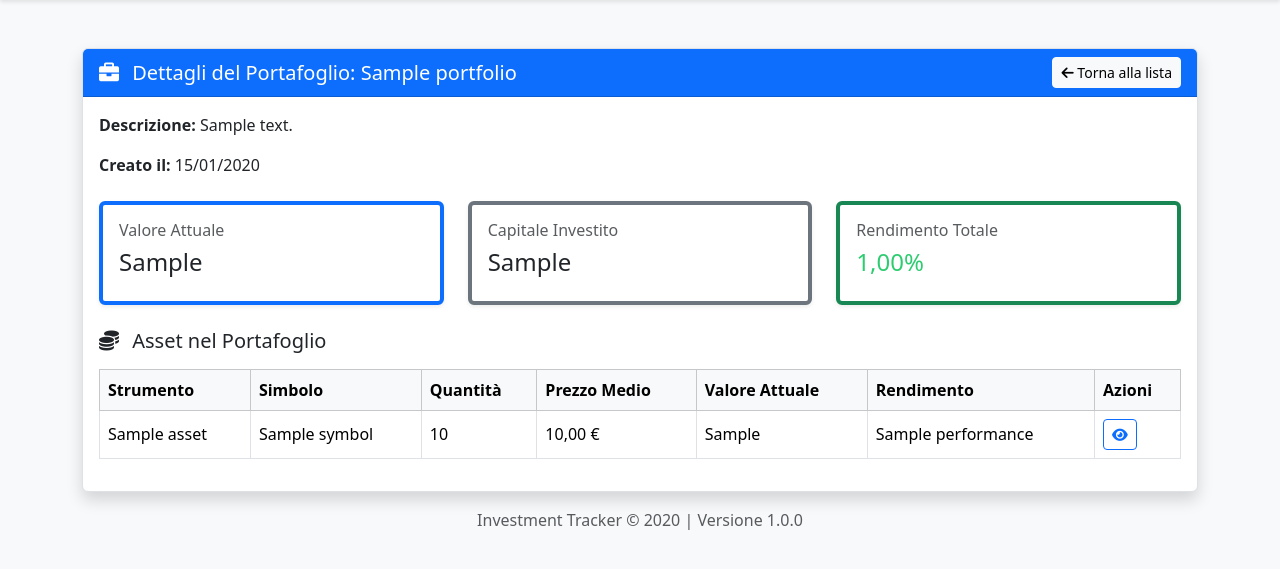
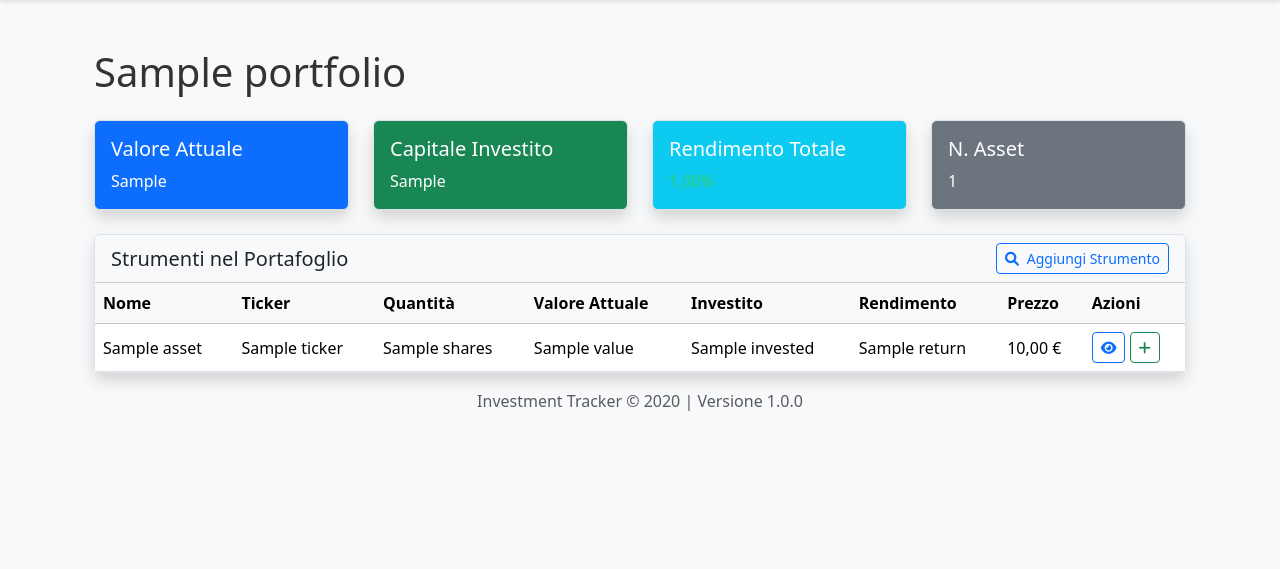
Before and after one commit to fray3087/investment-tracker, a Python web app: template investment-tracker/app/templates/portfolio/view.html in a window 1280 px wide. Shown: the part 56-625 px from the top of the page. Run offline with Jinja, Linux system fonts and the light colour scheme; the template is opened without the code that fills it: most values are stand-ins (such as "Sample title", 1, 10 or a date in 2020).

Commit message:
portafogli visibili

```diff
--- a/investment-tracker/app/templates/portfolio/view.html
+++ b/investment-tracker/app/templates/portfolio/view.html
@@ -1,82 +1,87 @@
-{% extends 'base.html' %}
+{% extends "base.html" %}
 
 {% block content %}
-<div class="row mt-5">
-    <div class="col-md-12">
-        <div class="card shadow">
-            <div class="card-header bg-primary text-white d-flex justify-content-between align-items-center">
-                <h5 class="mb-0"><i class="fas fa-briefcase me-2"></i> Dettagli del Portafoglio: {{ portfolio.name }}</h5>
-                <a href="{{ url_for('portfolio.list') }}" class="btn btn-sm btn-light">
-                    <i class="fas fa-arrow-left"></i> Torna alla lista
-                </a>
-            </div>
+<div class="container mt-5">
+    <h1 class="mb-4">{{ portfolio.name }}</h1>
+
+    <!-- Statistiche del portafoglio -->
+    <div class="row mb-4">
+        <div class="col-md-3">
+            <div class="card text-white bg-primary shadow">
                 <div class="card-body">
-
-                <div class="mb-4">
-                    <p><strong>Descrizione:</strong> {{ portfolio.description or "Nessuna descrizione disponibile" }}</p>
-                    <p><strong>Creato il:</strong> {{ portfolio.created_at.strftime('%d/%m/%Y') }}</p>
-                </div>
-
-                <!-- Statistiche -->
-                <div class="row mb-4">
-                    <div class="col-md-4">
-                        <div class="card border-start border-4 border-primary shadow-sm">
-                            <div class="card-body">
-                                <h6 class="card-title text-muted">Valore Attuale</h6>
-                                <h4 class="format-currency">{{ portfolio.current_value() }}</h4>
+                    <h5 class="card-title">Valore Attuale</h5>
+                    <p class="card-text format-currency">{{ stats.current_value }}</p>
                 </div>
             </div>
         </div>
-                    <div class="col-md-4">
-                        <div class="card border-start border-4 border-secondary shadow-sm">
+        <div class="col-md-3">
+            <div class="card text-white bg-success shadow">
                 <div class="card-body">
-                                <h6 class="card-title text-muted">Capitale Investito</h6>
-                                <h4 class="format-currency">{{ portfolio.invested_capital() }}</h4>
+                    <h5 class="card-title">Capitale Investito</h5>
+                    <p class="card-text format-currency">{{ stats.invested_capital }}</p>
                 </div>
             </div>
         </div>
-                    <div class="col-md-4">
-                        <div class="card border-start border-4 border-success shadow-sm">
+        <div class="col-md-3">
+            <div class="card text-white bg-info shadow">
                 <div class="card-body">
-                                <h6 class="card-title text-muted">Rendimento Totale</h6>
-                                <h4 class="format-percentage {% if portfolio.total_return() > 0 %}performance-positive{% elif portfolio.total_return() < 0 %}performance-negative{% endif %}">
-                                    {{ portfolio.total_return() }}
-                                </h4>
+                    <h5 class="card-title">Rendimento Totale</h5>
+                    <p class="card-text format-percentage {% if stats.total_return > 0 %}performance-positive{% elif stats.total_return < 0 %}performance-negative{% endif %}">{{ stats.total_return }}</p>
+                </div>
+            </div>
+        </div>
+        <div class="col-md-3">
+            <div class="card text-white bg-secondary shadow">
+                <div class="card-body">
+                    <h5 class="card-title">N. Asset</h5>
+                    <p class="card-text">{{ stats.asset_count }}</p>
                 </div>
             </div>
         </div>
     </div>
 
-                <!-- Asset -->
-                <h5 class="mb-3"><i class="fas fa-coins me-2"></i> Asset nel Portafoglio</h5>
+    <!-- Tabella degli asset -->
+    <div class="card shadow">
+        <div class="card-header bg-light d-flex justify-content-between align-items-center">
+            <h5 class="mb-0">Strumenti nel Portafoglio</h5>
+            <a href="{{ url_for('asset.search', portfolio_id=portfolio.id) }}" class="btn btn-sm btn-outline-primary">
+                <i class="fas fa-search me-1"></i> Aggiungi Strumento
+            </a>
+        </div>
+        <div class="card-body p-0">
             {% if assets %}
             <div class="table-responsive">
-                        <table class="table table-bordered align-middle">
+                <table class="table table-hover align-middle mb-0">
                     <thead class="table-light">
                         <tr>
-                                    <th>Strumento</th>
-                                    <th>Simbolo</th>
+                            <th>Nome</th>
+                            <th>Ticker</th>
                             <th>Quantità</th>
-                                    <th>Prezzo Medio</th>
                             <th>Valore Attuale</th>
+                            <th>Investito</th>
                             <th>Rendimento</th>
+                            <th>Prezzo</th>
                             <th>Azioni</th>
                         </tr>
                     </thead>
                     <tbody>
                         {% for asset in assets %}
                         <tr>
-                                    <td>{{ asset.name }}</td>
-                                    <td>{{ asset.symbol }}</td>
-                                    <td>{{ asset.quantity }}</td>
-                                    <td class="format-currency">{{ asset.average_price }}</td>
-                                    <td class="format-currency">{{ asset.current_value }}</td>
-                                    <td class="format-percentage {% if asset.performance > 0 %}performance-positive{% elif asset.performance < 0 %}performance-negative{% endif %}">
-                                        {{ asset.performance }}
+                            <td>{{ asset['name'] }}</td>
+                            <td>{{ asset['ticker'] }}</td>
+                            <td>{{ asset['shares'] }}</td>
+                            <td class="format-currency">{{ asset['value'] }}</td>
+                            <td class="format-currency">{{ asset['invested'] }}</td>
+                            <td class="format-percentage {% if asset['return'] > 0 %}performance-positive{% elif asset['return'] < 0 %}performance-negative{% endif %}">
+                                {{ asset['return'] }}
                             </td>
+                            <td class="format-currency">{{ asset['price'] }}</td>
                             <td>
-                                        <a href="{{ url_for('asset.view', id=asset.id) }}" class="btn btn-sm btn-outline-primary">
+                                <a href="{{ url_for('asset.view', id=asset['id']) }}" class="btn btn-sm btn-outline-primary">
                                     <i class="fas fa-eye"></i>
+                                </a>
+                                <a href="{{ url_for('asset.add_transaction', asset_id=asset['id']) }}" class="btn btn-sm btn-outline-success">
+                                    <i class="fas fa-plus"></i>
                                 </a>
                             </td>
                         </tr>
@@ -85,10 +90,10 @@
                 </table>
             </div>
             {% else %}
-                    <div class="alert alert-info text-center">Nessun asset presente nel portafoglio.</div>
+            <div class="p-4 text-center">
+                <p class="mb-0">Nessun asset presente in questo portafoglio.</p>
+            </div>
             {% endif %}
-
-            </div>
         </div>
     </div>
 </div>
```
Lines whose indentation alone changed are shown as unchanged.
